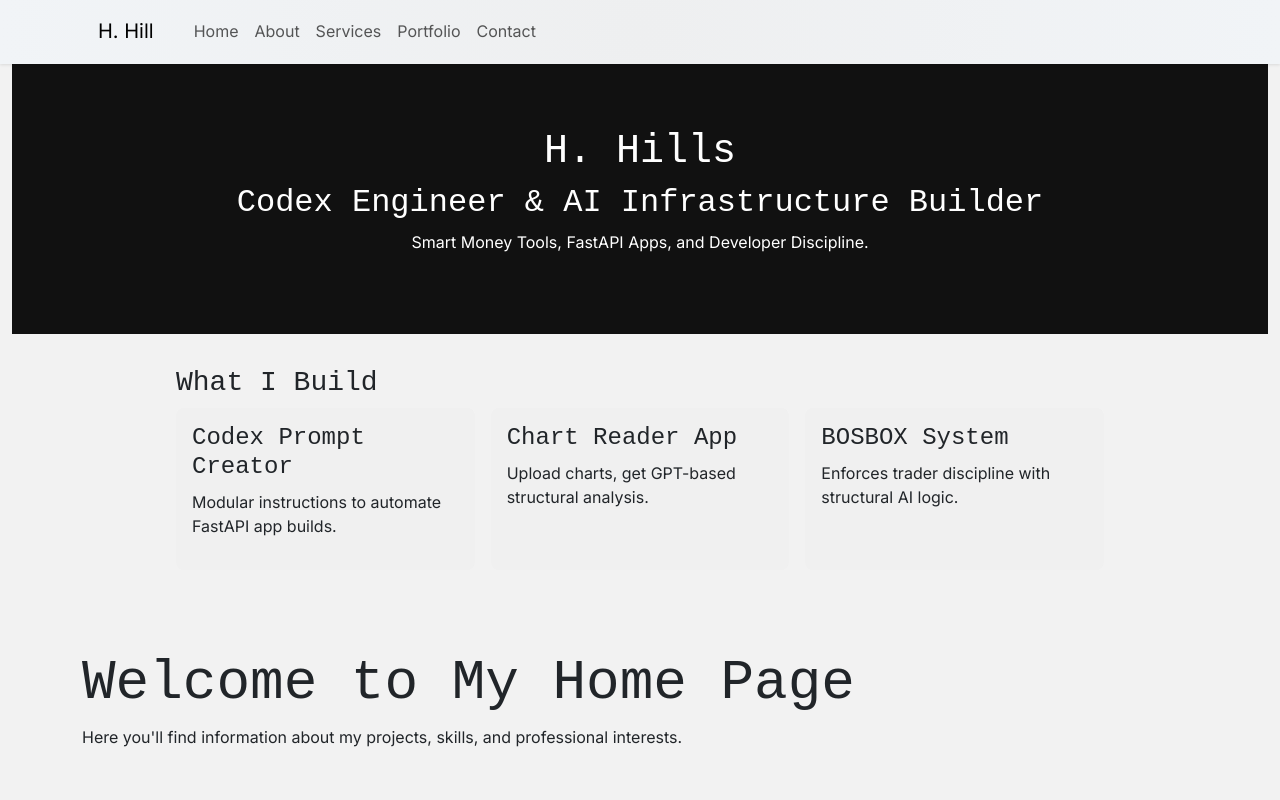
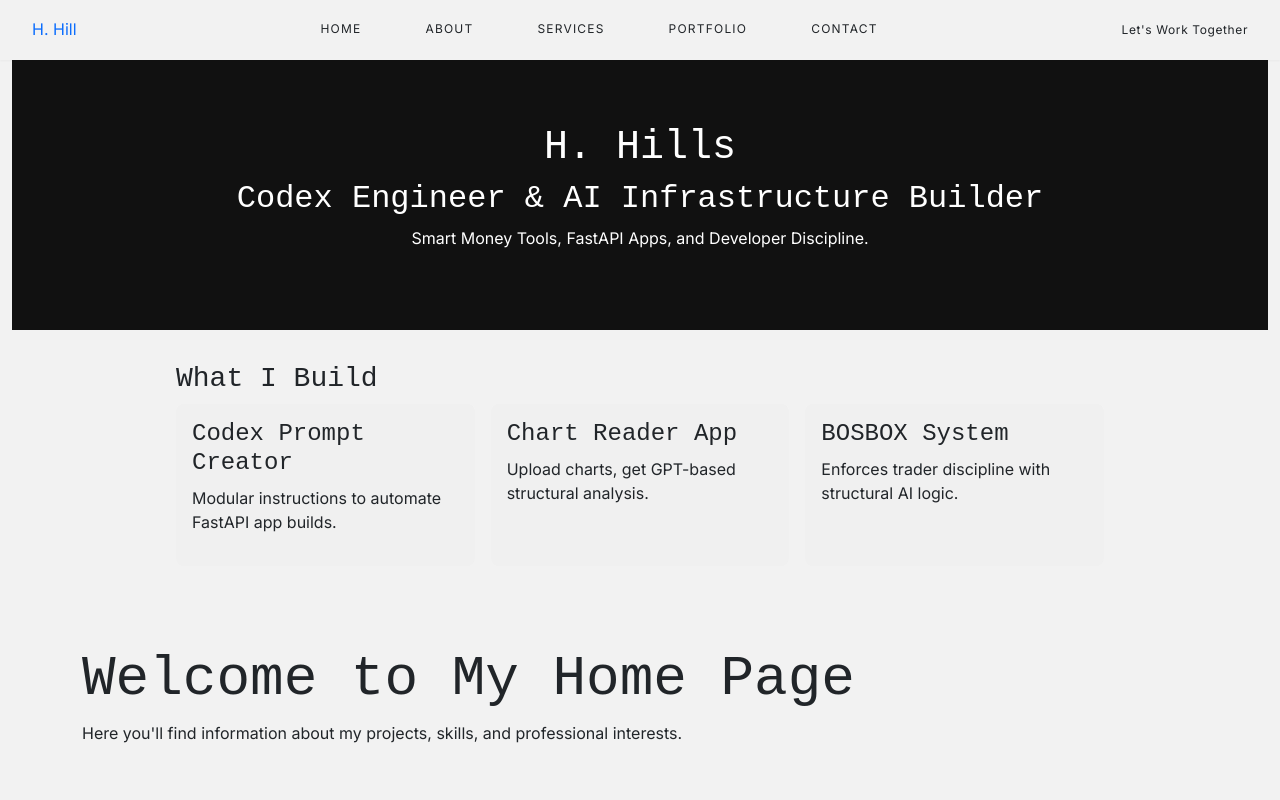
Before and after one commit to hhhcube/hhhcube.github.io, a plain HTML site: page index.html in a window 1280 px wide. Shown: the top 800 px of the page. Drawn offline with nearby package versions, Linux system fonts and the light colour scheme.

Commit message:
Restyle header with minimal frame

```diff
--- a/assets/css/style.css
+++ b/assets/css/style.css
@@ -36,3 +36,40 @@ body {
     flex: 1 1 100%;
   }
 }
+
+header {
+  border-top: 1px solid var(--muted);
+  border-bottom: 1px solid var(--muted);
+  background-color: var(--bg);
+  box-shadow: 0 1px 2px rgba(0, 0, 0, 0.04);
+  padding: 0.75rem 2rem;
+  display: flex;
+  justify-content: space-between;
+  align-items: center;
+}
+
+.nav-menu {
+  display: flex;
+  gap: 2rem;
+  list-style: none;
+  margin: 0;
+  padding: 0;
+}
+
+.nav-menu li {
+  font-size: 0.75rem;
+  text-transform: uppercase;
+  letter-spacing: 0.1em;
+  color: var(--fg);
+}
+
+.nav-menu li:hover {
+  color: var(--accent);
+  cursor: pointer;
+}
+
+.nav-right {
+  font-size: 0.75rem;
+  letter-spacing: 0.05em;
+  color: var(--muted);
+}
--- a/index.html
+++ b/index.html
@@ -20,34 +20,18 @@
 </head>
 
 <body>
-    <!-- Navigation Bar -->
-    <nav class="navbar navbar-expand-lg navbar-light bg-light">
-        <div class="container">
-            <a class="navbar-brand" href="#">H. Hill</a>
-            <button class="navbar-toggler" type="button" data-bs-toggle="collapse" data-bs-target="#navbarNav" aria-controls="navbarNav" aria-expanded="false" aria-label="Toggle navigation">
-                <span class="navbar-toggler-icon"></span>
-            </button>
-            <div class="collapse navbar-collapse" id="navbarNav">
-                <ul class="navbar-nav ml-auto">
-                    <li class="nav-item active">
-                        <a class="nav-link" href="#">Home <span class="visually-hidden">(current)</span></a>
-                    </li>
-                    <li class="nav-item">
-                        <a class="nav-link" href="#about">About</a>
-                    </li>
-                    <li class="nav-item">
-                        <a class="nav-link" href="#services">Services</a>
-                    </li>
-                    <li class="nav-item">
-                        <a class="nav-link" href="#portfolio">Portfolio</a>
-                    </li>
-                    <li class="nav-item">
-                        <a class="nav-link" href="#contact">Contact</a>
-                    </li>
-                </ul>
-            </div>
-        </div>
-    </nav>
+    <!-- Site Header -->
+    <header>
+        <a href="#" class="logo">H. Hill</a>
+        <ul class="nav-menu">
+            <li class="nav-item active"><a class="nav-link" href="#">Home <span class="visually-hidden">(current)</span></a></li>
+            <li class="nav-item"><a class="nav-link" href="#about">About</a></li>
+            <li class="nav-item"><a class="nav-link" href="#services">Services</a></li>
+            <li class="nav-item"><a class="nav-link" href="#portfolio">Portfolio</a></li>
+            <li class="nav-item"><a class="nav-link" href="#contact">Contact</a></li>
+        </ul>
+        <div class="nav-right">Let's Work Together</div>
+    </header>
 
     <div class="container-fluid">
         <!-- Hero Section -->
```
